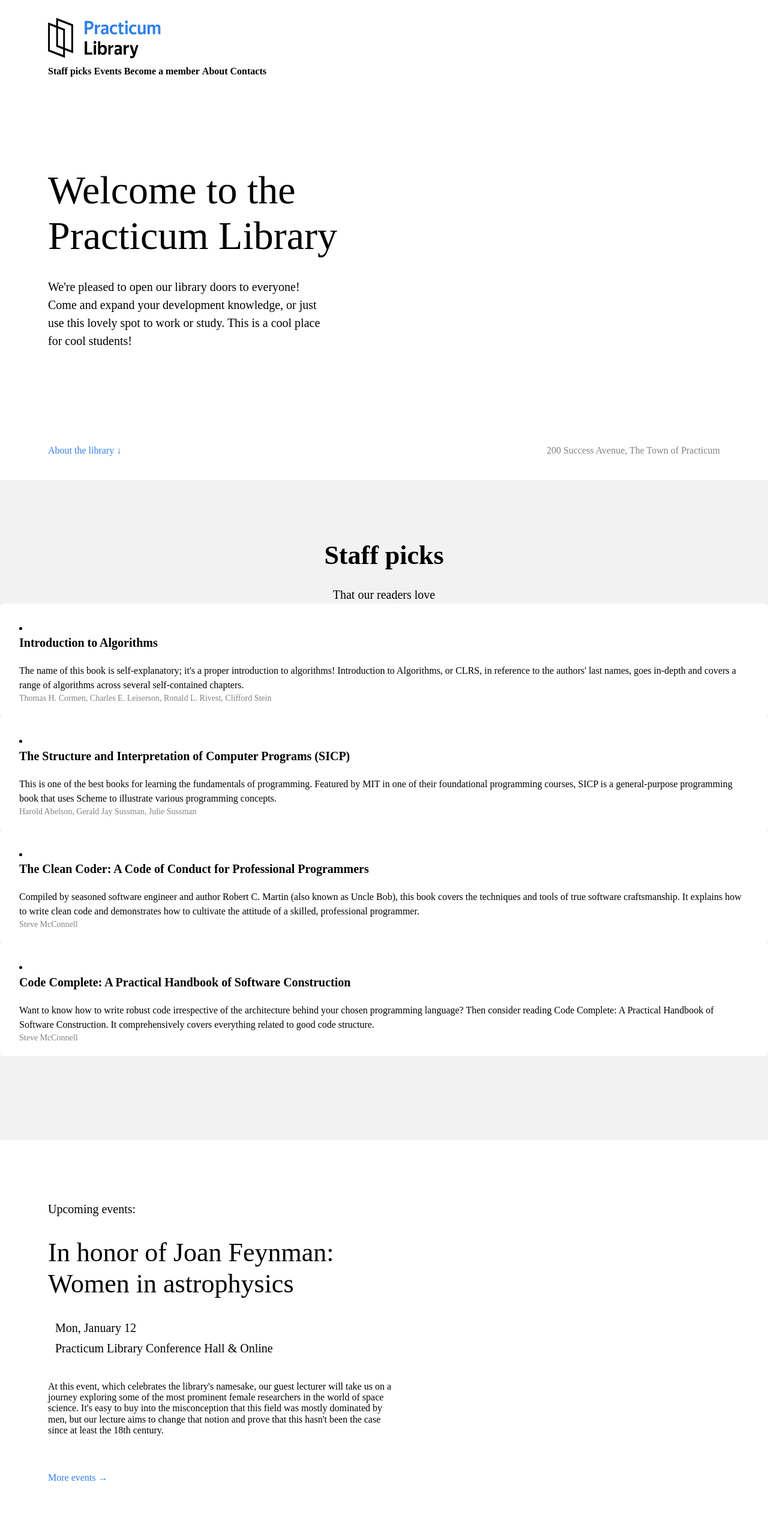
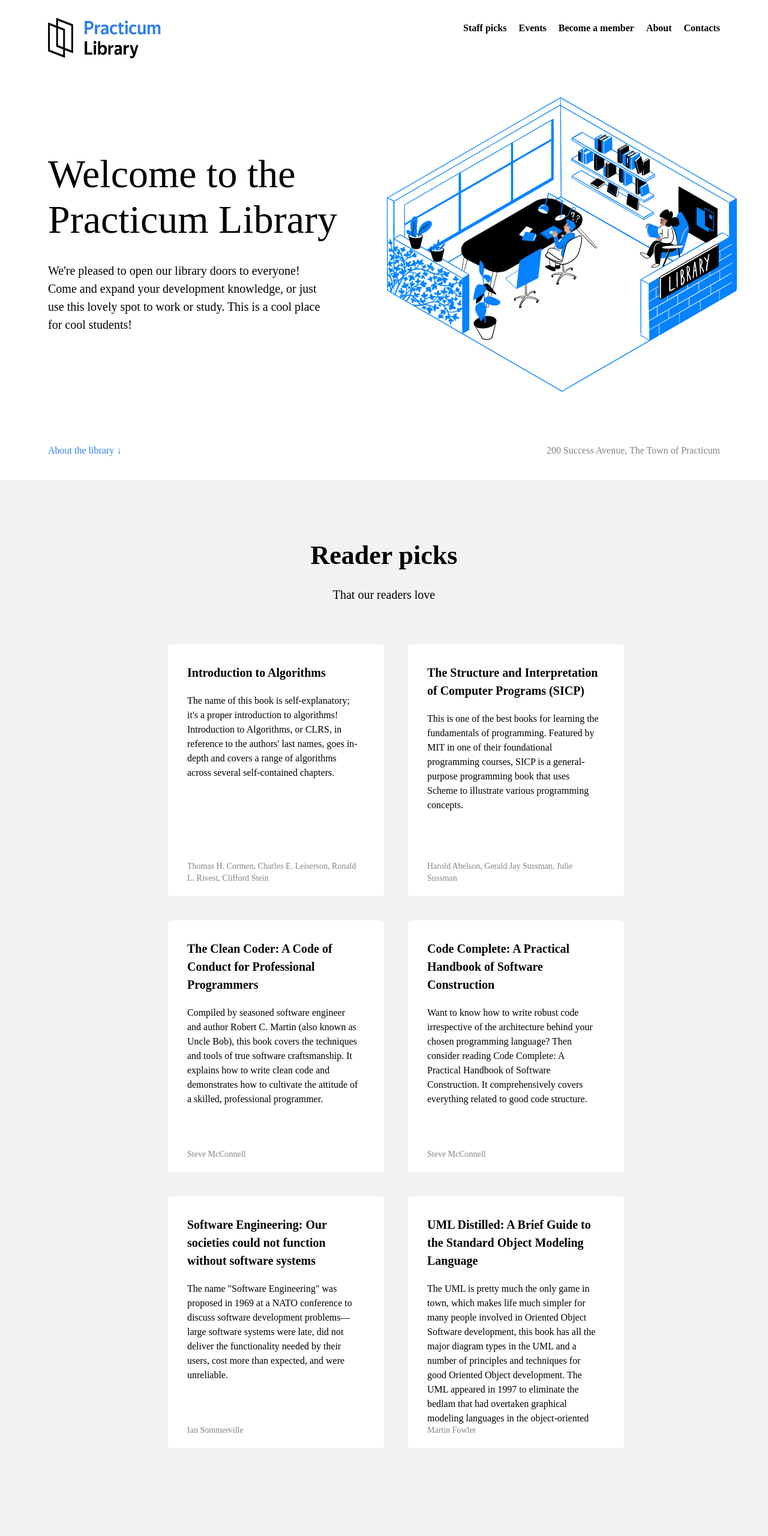
Before and after one commit to cyberbios/se_project_library, a plain HTML site: page index.html in a window 1280 px wide. Shown: the top 2560 px of the page at 60% size. Drawn offline with Linux system fonts and the light colour scheme.

Commit message:
implemented links, hover links, images on Library and cafe, implemented Reader picks and add two new cards

```diff
--- a/index.html
+++ b/index.html
@@ -22,13 +22,23 @@
           <!-- Putting navigation links in a list is supposed to be the best practice
           of writing the semantic code since it allows screen readers to pause
           between each link instead of reading all the links as a sentence. -->
-          <nav class="nav__links">
+          <ul class="nav__links">
+            <li>
               <a class="nav__link">Staff picks</a>
+            </li>
+            <li>
               <a class="nav__link">Events</a>
+            </li>
+            <li>
               <a class="nav__link">Become a member</a>
+            </li>
+            <li>
               <a class="nav__link">About</a>
+            </li>
+            <li>
               <a class="nav__link">Contacts</a>
-          </nav>
+            </li>
+          </ul>
         </div>
         <h1 class="header__title">Welcome to the Practicum Library</h1>
         <p class="header__description">
@@ -36,12 +46,12 @@
           your development knowledge, or just use this lovely spot to work or
           study. This is a cool place for cool students!
         </p>
-        <!--<img
+        <img
           src="./images/inside_the_library.png"
           alt="Illustration
         'Inside the library'"
           class="header__image"
-        />-->
+        />
         <div class="header__footer">
           <a class="header__link">About the library &darr;</a>
           <p class="header__address">
@@ -52,23 +62,25 @@
     </div>
     <div class="content">
       <section class="staff">
-        <h2 class="staff__title">Staff picks</h2>
+        <h2 class="staff__title">Reader picks</h2>
         <p class="staff__subtitle">That our readers love</p>
         <!-- Wrap those cards! -->
         <!-- The ul tag (unordered list) is used here as it is a collection of
           cards for which the order doesn't really matter. -->
+        <ul class="staff__card-collection">
           <li class="card">
             <div class="card__content">
               <h3 class="card__title">Introduction to Algorithms</h3>
               <p class="card__text">
                 The name of this book is self-explanatory; it's a proper
                 introduction to algorithms! Introduction to Algorithms, or CLRS,
-              in reference to the authors' last names, goes in-depth and covers
-              a range of algorithms across several self-contained chapters.
+                in reference to the authors' last names, goes in-depth and
+                covers a range of algorithms across several self-contained
+                chapters.
               </p>
               <p class="card__footer">
-              Thomas H. Cormen, Charles E. Leiserson, Ronald L. Rivest, Clifford
-              Stein
+                Thomas H. Cormen, Charles E. Leiserson, Ronald L. Rivest,
+                Clifford Stein
               </p>
             </div>
           </li>
@@ -96,11 +108,11 @@
                 The Clean Coder: A Code of Conduct for Professional Programmers
               </h3>
               <p class="card__text">
-              Compiled by seasoned software engineer and author Robert C. Martin
-              (also known as Uncle Bob), this book covers the techniques and
-              tools of true software craftsmanship. It explains how to write
-              clean code and demonstrates how to cultivate the attitude of a
-              skilled, professional programmer.
+                Compiled by seasoned software engineer and author Robert C.
+                Martin (also known as Uncle Bob), this book covers the
+                techniques and tools of true software craftsmanship. It explains
+                how to write clean code and demonstrates how to cultivate the
+                attitude of a skilled, professional programmer.
               </p>
               <p class="card__footer">Steve McConnell</p>
             </div>
@@ -115,12 +127,51 @@
                 Want to know how to write robust code irrespective of the
                 architecture behind your chosen programming language? Then
                 consider reading Code Complete: A Practical Handbook of Software
-              Construction. It comprehensively covers everything related to good
-              code structure.
+                Construction. It comprehensively covers everything related to
+                good code structure.
               </p>
               <p class="card__footer">Steve McConnell</p>
             </div>
           </li>
+
+          <li class="card">
+            <div class="card__content">
+              <h3 class="card__title">
+                Software Engineering: Our societies could not function without
+                software systems
+              </h3>
+              <p class="card__text">
+                The name "Software Engineering" was proposed in 1969 at a NATO
+                conference to discuss software development problems—large
+                software systems were late, did not deliver the functionality
+                needed by their users, cost more than expected, and were
+                unreliable.
+              </p>
+              <p class="card__footer">Ian Sommerville</p>
+            </div>
+          </li>
+
+          <li class="card">
+            <div class="card__content">
+              <h3 class="card__title">
+                UML Distilled: A Brief Guide to the Standard Object Modeling
+                Language
+              </h3>
+              <p class="card__text">
+                The UML is pretty much the only game in town, which makes life
+                much simpler for many people involved in Oriented Object
+                Software development, this book has all the major diagram types
+                in the UML and a number of principles and techniques for good
+                Oriented Object development. The UML appeared in 1997 to
+                eliminate the bedlam that had overtaken graphical modeling
+                languages in the object-oriented world. Before the UML there
+                were a host of such languages, differing in all sorts of
+                annoying ways.
+              </p>
+              <p class="card__footer">Martin Fowler</p>
+            </div>
+          </li>
+        </ul>
       </section>
 
       <section class="events">
@@ -155,6 +206,25 @@
           <a href="#" class="events__more">More events &rarr;</a>
         </div>
         <!-- Start creating the composition here -->
+        <div class="events__cover">
+          <img
+            src="./images/cafe.png"
+            alt="Illustration about events
+        'Inside the cafe'"
+            class="events__image"
+          />
+
+          <div class="person">
+            <div class="person_name_feynman">
+              <p class="person__caption">Joan Feynman</p>
+              <img
+                src="./images/person_feynman.png"
+                alt="Picture of Mss Feynman"
+                class="person__image person__image_size_l"
+              />
+            </div>
+          </div>
+        </div>
       </section>
 
       <section class="membership">
--- a/styles/style.css
+++ b/styles/style.css
@@ -28,8 +28,11 @@
   list-style: none;
   padding-left: 0;
   margin-top: 8px;
+  float: right;
+  display: flex;
   column-gap: 20px;
-  justify-content: flex-end;
+  align-items: center;
+  justify-content: center;
 }
 
 .nav__link {
@@ -62,8 +65,10 @@
 .header__image {
   /* Write styles here */
   max-width: 636px;
-  position: relative;
+  position: absolute;
   z-index: 1;
+  top: 135px;
+  right: 20px;
 }
 
 .header__footer {
@@ -115,13 +120,25 @@
   margin: 24px 0 0;
 }
 
-/* Add the CSS rule for your new class here. Make sure to place it before .card: parents should precede their children */
+/* Add the CSS rule for your new class here. Make sure to place it before .card: parents should precede their
+children */
+.staff__card-collection {
+  list-style: none;
+  display: flex;
+  flex-wrap: wrap;
+  justify-content: space-between;
+  max-width: 760px;
+  margin: 68px auto;
+  gap: 40px;
+}
 
 .card {
   background-color: #fff;
   border-radius: 6px;
   padding: 32px 40px 20px 32px;
   box-sizing: border-box;
+  width: 360px;
+  height: 420px;
 }
 
 .card__content {
@@ -142,6 +159,9 @@
   margin: 20px 0 0;
   font-size: 16px;
   line-height: 24px;
+  text-overflow: ellipsis "[..]";
+  overflow: hidden;
+  overflow-wrap: break-word;
 }
 
 .card__footer {
@@ -221,8 +241,10 @@
   color: #2f80ed;
   text-decoration: none;
 }
-
 /* Add the hover state styles for .events__more here */
+.events__more:hover {
+  color: #1f69c9;
+}
 
 .events__cover {
   /* flex-grow: 1;
@@ -233,19 +255,22 @@
 }
 
 .events__image {
-  /* max-width: 100%; */
+  max-width: 100%;
 }
 
 .person {
-  /* position: absolute;
+  position: absolute;
   display: flex;
   align-items: center;
   flex-direction: column;
-  gap: 10px; */
+  gap: 10px;
 }
 
 .person_name_feynman {
   /* Use correct values of top/right/bottom/left properties to position the element */
+  position: relative;
+  top: 30px;
+  left: 319px;
 }
 
 .person_name_burbidge {
@@ -265,25 +290,25 @@
 }
 
 .person__image {
-  /* max-width: 100%; */
+  max-width: 100%;
 }
 
 .person__image_size_l {
-  /* width: 140px; */
+  width: 140px;
 }
 
 .person__image_size_m {
-  /* width: 100px; */
+  width: 100px;
 }
 
 .person__image_size_s {
-  /* width: 80px; */
+  width: 80px;
 }
 
 .person__caption {
-  /* text-align: center;
+  text-align: center;
   font-size: 14px;
-  margin: 0; */
+  margin: 0;
 }
 
 .membership {
```
Lines whose indentation alone changed are shown as unchanged.
